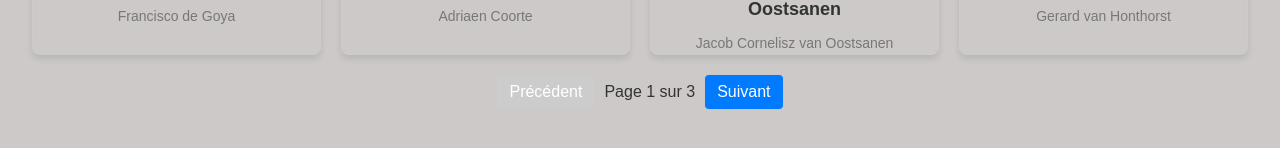
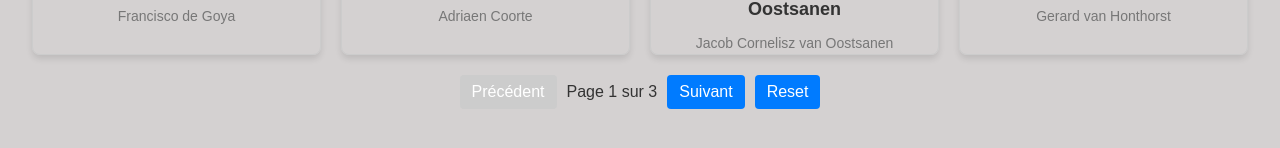
Before and after one commit to Mohamed-Ouzammad/PaintingApp, a React (Vite) app: page / in a window 1280 px wide. Shown: the part 536-684 px from the top of the page. Built offline with nearby package versions, Linux system fonts and the light colour scheme.

Commit message:
add_btn_reset

```diff
--- a/src/App.css
+++ b/src/App.css
@@ -1,5 +1,5 @@
 body {
-  background-color: rgb(205, 201, 201);
+  background-color: rgb(212, 209, 209);
   margin: 0;
   font-family: Arial, sans-serif;
 }
--- a/src/App.jsx
+++ b/src/App.jsx
@@ -72,6 +72,10 @@
     if (currentPage < totalPages) setCurrentPage((prev) => prev + 1);
   };
 
+  const handleReset = () => {
+    setCurrentPage(1);
+  };
+
   return (
     <div>
       <h1 className="page-title">
@@ -97,6 +101,10 @@
         <button onClick={handleNextPage} disabled={currentPage === totalPages}>
           Suivant
         </button>
+        <button onClick={handleReset}>
+          Reset
+        </button>
+
       </div>
     </div>
   );
```
